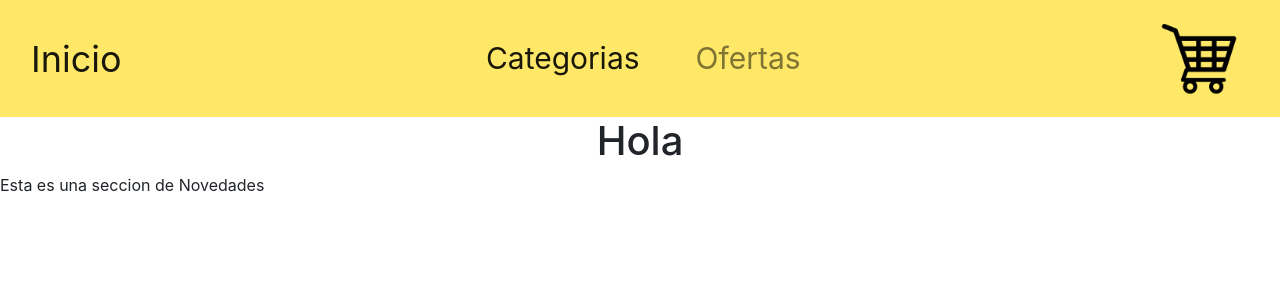
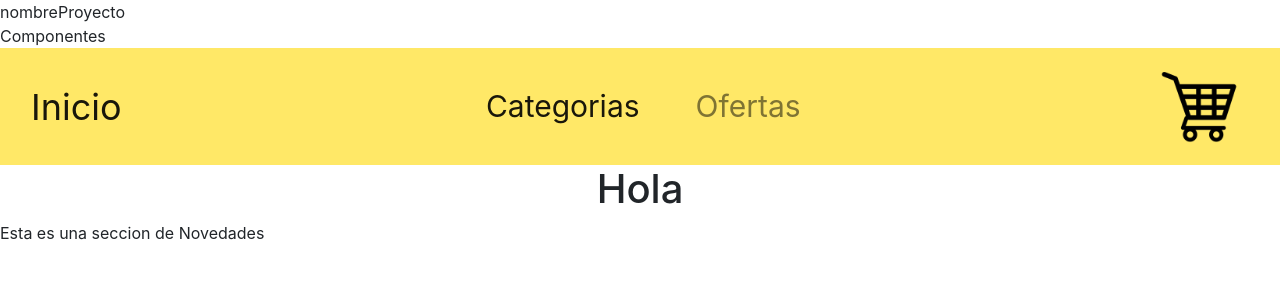
Before and after one commit to NicoGuinzio/viteReact, a React (Vite) app in the folder viteproject/: page / in a window 1280 px wide. Shown: the top 300 px of the page. Built offline with nearby package versions, Linux system fonts and the light colour scheme.

Commit message:
actualization

```diff
--- a/viteproject/src/App.jsx
+++ b/viteproject/src/App.jsx
@@ -7,12 +7,12 @@ import Novedades from './components/novedades/Novedades'
 
 function App() {
   // const [count, setCount] = useState(0)
-  let titulo ="Meli"
+  let subtitulo ="Componentes"
 
   return (
 
   <>
-  <Navbar titulo="nombreProyecto"/>
+  <Navbar titulo="nombreProyecto" subtitulo={subtitulo}/>
   <h1>Hola</h1>
   <Novedades/>
   </>
--- a/viteproject/src/components/navbar/navbar.jsx
+++ b/viteproject/src/components/navbar/navbar.jsx
@@ -1,9 +1,12 @@
 import React from 'react'
 
-const Navbar = (props) => {
-    console.log(props)
+const Navbar = ({titulo,subtitulo}) => {
+    // console.log(props)
+    // let titulo = props.titulo
     return (
         <>
+        <div>{titulo}</div>
+        <div>{subtitulo}</div>
             <nav className="navbar navbar-expand-lg navbar-light bg-light">
                 <div className="container-fluid">
                     <a className="navbar-brand" id="link de inicio" href="#" >Inicio</a>
@@ -26,6 +29,7 @@ const Navbar = (props) => {
                     </div>
                 </div>
             </nav>
+
         </>
     )
 }
```
